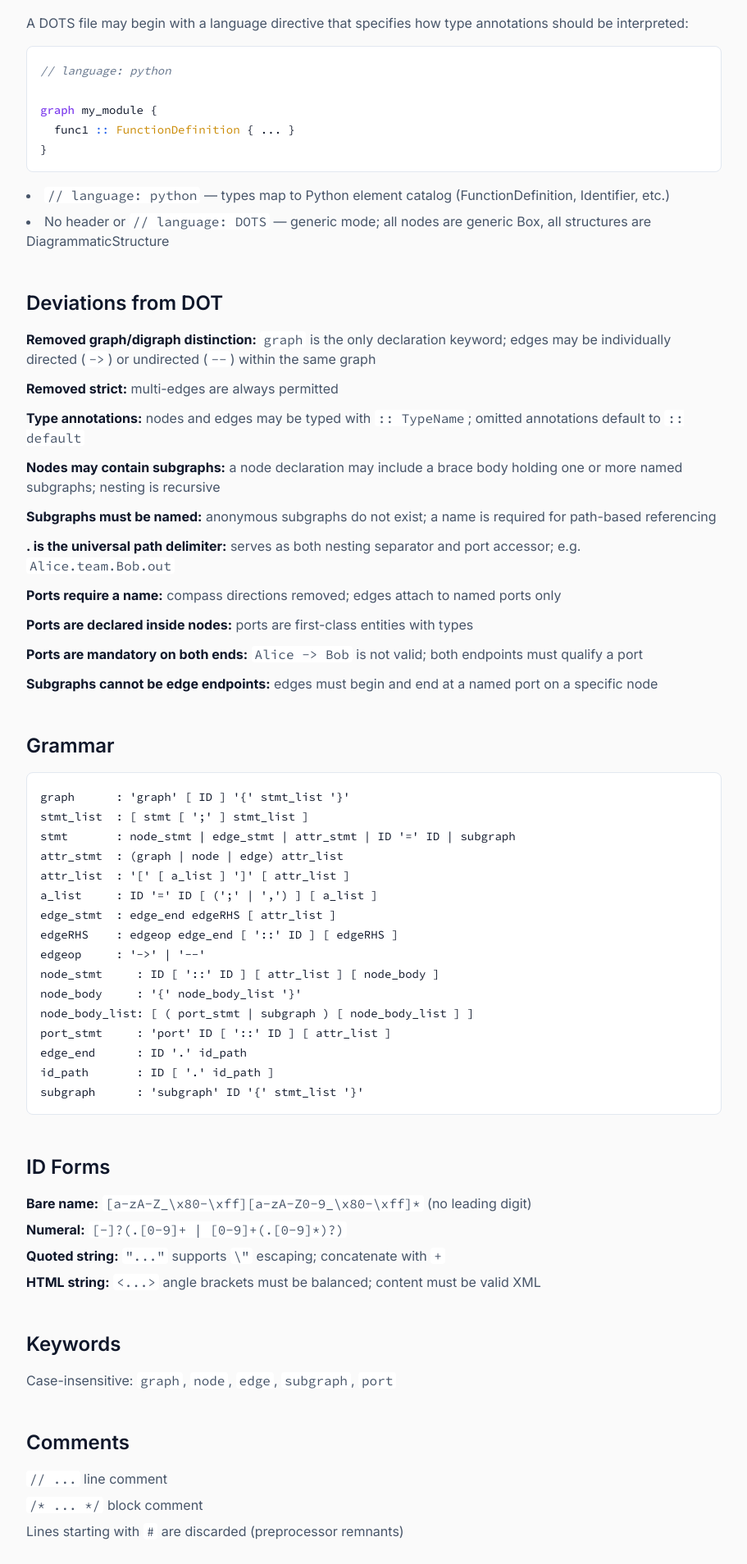
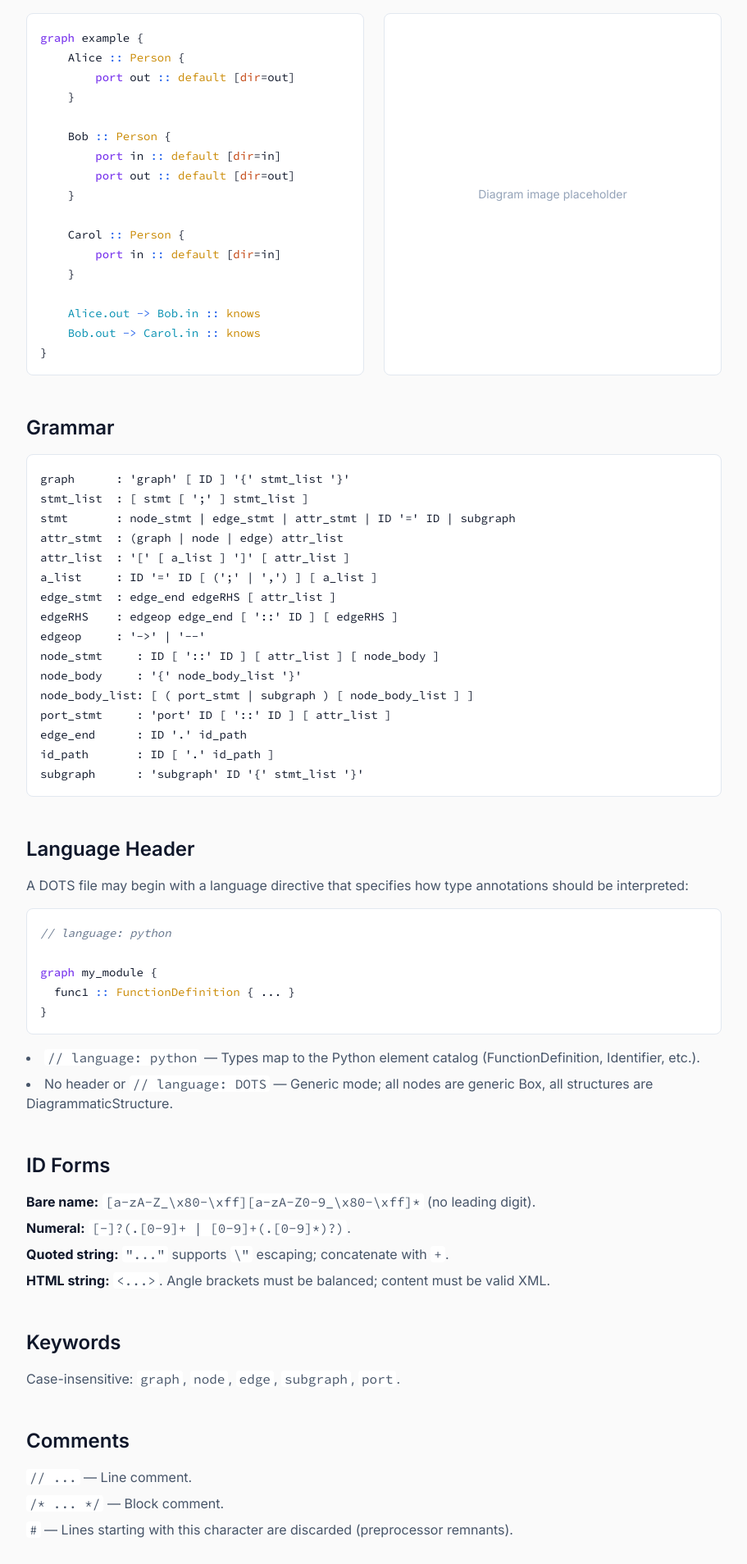
Before and after one commit to adjointlabs/adjointlabs.github.io, a React (Vite) app: page /dots in a window 1280 px wide. Shown: the part 752-2660 px from the top of the page at 82% size, without its empty margins (184-1095 px from the left). Built offline with nearby package versions, Linux system fonts and the light colour scheme.

Commit message:
minor fixes

```diff
--- a/src/pages/DotsPage.tsx
+++ b/src/pages/DotsPage.tsx
@@ -73,42 +73,36 @@ export function DotsPage() {
             </h2>
 
             <div className="prose prose-lg max-w-none">
-              {/* Language Header */}
+              {/* Example */}
               <section className="mb-12">
                 <h3 className="text-2xl font-semibold text-[--color-text-primary] mb-4">
-                  Language Header
+                  Example
                 </h3>
-              <p className="text-[--color-text-secondary] mb-4">
-                A DOTS file may begin with a language directive that specifies how type annotations should be interpreted:
-              </p>
-              <DotsHighlighter code={`// language: python
+                <div className="grid md:grid-cols-2 gap-6">
+                  <div>
+                    <DotsHighlighter code={`graph example {
+    Alice :: Person {
+        port out :: default [dir=out]
+    }
 
-graph my_module {
-  func1 :: FunctionDefinition { ... }
+    Bob :: Person {
+        port in :: default [dir=in]
+        port out :: default [dir=out]
+    }
+
+    Carol :: Person {
+        port in :: default [dir=in]
+    }
+
+    Alice.out -> Bob.in :: knows
+    Bob.out -> Carol.in :: knows
 }`} />
-              <ul className="list-disc list-inside text-[--color-text-secondary] mt-4 space-y-2">
-                <li><code className="bg-[--color-surface] px-1 rounded">// language: python</code> — types map to Python element catalog (FunctionDefinition, Identifier, etc.)</li>
-                <li>No header or <code className="bg-[--color-surface] px-1 rounded">// language: DOTS</code> — generic mode; all nodes are generic Box, all structures are DiagrammaticStructure</li>
-              </ul>
-            </section>
-
-            {/* Deviations from DOT */}
-            <section className="mb-12">
-              <h3 className="text-2xl font-semibold text-[--color-text-primary] mb-4">
-                Deviations from DOT
-              </h3>
-              <ul className="space-y-3 text-[--color-text-secondary]">
-                <li><strong className="text-[--color-text-primary]">Removed graph/digraph distinction:</strong> <code className="bg-[--color-surface] px-1 rounded">graph</code> is the only declaration keyword; edges may be individually directed (<code className="bg-[--color-surface] px-1 rounded">{`->`}</code>) or undirected (<code className="bg-[--color-surface] px-1 rounded">--</code>) within the same graph</li>
-                <li><strong className="text-[--color-text-primary]">Removed strict:</strong> multi-edges are always permitted</li>
-                <li><strong className="text-[--color-text-primary]">Type annotations:</strong> nodes and edges may be typed with <code className="bg-[--color-surface] px-1 rounded">:: TypeName</code>; omitted annotations default to <code className="bg-[--color-surface] px-1 rounded">:: default</code></li>
-                <li><strong className="text-[--color-text-primary]">Nodes may contain subgraphs:</strong> a node declaration may include a brace body holding one or more named subgraphs; nesting is recursive</li>
-                <li><strong className="text-[--color-text-primary]">Subgraphs must be named:</strong> anonymous subgraphs do not exist; a name is required for path-based referencing</li>
-                <li><strong className="text-[--color-text-primary]">. is the universal path delimiter:</strong> serves as both nesting separator and port accessor; e.g. <code className="bg-[--color-surface] px-1 rounded">Alice.team.Bob.out</code></li>
-                <li><strong className="text-[--color-text-primary]">Ports require a name:</strong> compass directions removed; edges attach to named ports only</li>
-                <li><strong className="text-[--color-text-primary]">Ports are declared inside nodes:</strong> ports are first-class entities with types</li>
-                <li><strong className="text-[--color-text-primary]">Ports are mandatory on both ends:</strong> <code className="bg-[--color-surface] px-1 rounded">Alice {`->`} Bob</code> is not valid; both endpoints must qualify a port</li>
-                <li><strong className="text-[--color-text-primary]">Subgraphs cannot be edge endpoints:</strong> edges must begin and end at a named port on a specific node</li>
-              </ul>
+                  </div>
+                  <div className="flex items-center justify-center bg-[--color-surface] border border-[--color-border] rounded-lg p-4 min-h-[300px]">
+                    {/* Placeholder for diagram image */}
+                    <p className="text-[--color-text-muted] text-sm">Diagram image placeholder</p>
+                  </div>
+                </div>
               </section>
 
               {/* Grammar */}
@@ -136,16 +130,35 @@ subgraph      : 'subgraph' ID '{' stmt_list '}'`}</code>
                 </pre>
               </section>
 
+              {/* Language Header */}
+              <section className="mb-12">
+                <h3 className="text-2xl font-semibold text-[--color-text-primary] mb-4">
+                  Language Header
+                </h3>
+              <p className="text-[--color-text-secondary] mb-4">
+                A DOTS file may begin with a language directive that specifies how type annotations should be interpreted:
+              </p>
+              <DotsHighlighter code={`// language: python
+
+graph my_module {
+  func1 :: FunctionDefinition { ... }
+}`} />
+              <ul className="list-disc list-inside text-[--color-text-secondary] mt-4 space-y-2">
+                <li><code className="bg-[--color-surface] px-1 rounded">// language: python</code> — Types map to the Python element catalog (FunctionDefinition, Identifier, etc.).</li>
+                <li>No header or <code className="bg-[--color-surface] px-1 rounded">// language: DOTS</code> — Generic mode; all nodes are generic Box, all structures are DiagrammaticStructure.</li>
+              </ul>
+            </section>
+
             {/* ID Forms */}
             <section className="mb-12">
               <h3 className="text-2xl font-semibold text-[--color-text-primary] mb-4">
                 ID Forms
               </h3>
               <ul className="space-y-2 text-[--color-text-secondary]">
-                <li><strong className="text-[--color-text-primary]">Bare name:</strong> <code className="bg-[--color-surface] px-1 rounded">[a-zA-Z_\x80-\xff][a-zA-Z0-9_\x80-\xff]*</code> (no leading digit)</li>
-                <li><strong className="text-[--color-text-primary]">Numeral:</strong> <code className="bg-[--color-surface] px-1 rounded">[-]?(.[0-9]+ | [0-9]+(.[0-9]*)?)</code></li>
-                <li><strong className="text-[--color-text-primary]">Quoted string:</strong> <code className="bg-[--color-surface] px-1 rounded">"..."</code> supports <code className="bg-[--color-surface] px-1 rounded">\"</code> escaping; concatenate with <code className="bg-[--color-surface] px-1 rounded">+</code></li>
-                <li><strong className="text-[--color-text-primary]">HTML string:</strong> <code className="bg-[--color-surface] px-1 rounded">&lt;...&gt;</code> angle brackets must be balanced; content must be valid XML</li>
+                <li><strong className="text-[--color-text-primary]">Bare name:</strong> <code className="bg-[--color-surface] px-1 rounded">[a-zA-Z_\x80-\xff][a-zA-Z0-9_\x80-\xff]*</code> (no leading digit).</li>
+                <li><strong className="text-[--color-text-primary]">Numeral:</strong> <code className="bg-[--color-surface] px-1 rounded">[-]?(.[0-9]+ | [0-9]+(.[0-9]*)?)</code>.</li>
+                <li><strong className="text-[--color-text-primary]">Quoted string:</strong> <code className="bg-[--color-surface] px-1 rounded">"..."</code> supports <code className="bg-[--color-surface] px-1 rounded">\"</code> escaping; concatenate with <code className="bg-[--color-surface] px-1 rounded">+</code>.</li>
+                <li><strong className="text-[--color-text-primary]">HTML string:</strong> <code className="bg-[--color-surface] px-1 rounded">&lt;...&gt;</code>. Angle brackets must be balanced; content must be valid XML.</li>
               </ul>
             </section>
 
@@ -155,7 +168,7 @@ subgraph      : 'subgraph' ID '{' stmt_list '}'`}</code>
                 Keywords
               </h3>
               <p className="text-[--color-text-secondary]">
-                Case-insensitive: <code className="bg-[--color-surface] px-1 rounded">graph</code>, <code className="bg-[--color-surface] px-1 rounded">node</code>, <code className="bg-[--color-surface] px-1 rounded">edge</code>, <code className="bg-[--color-surface] px-1 rounded">subgraph</code>, <code className="bg-[--color-surface] px-1 rounded">port</code>
+                Case-insensitive: <code className="bg-[--color-surface] px-1 rounded">graph</code>, <code className="bg-[--color-surface] px-1 rounded">node</code>, <code className="bg-[--color-surface] px-1 rounded">edge</code>, <code className="bg-[--color-surface] px-1 rounded">subgraph</code>, <code className="bg-[--color-surface] px-1 rounded">port</code>.
               </p>
             </section>
 
@@ -165,9 +178,9 @@ subgraph      : 'subgraph' ID '{' stmt_list '}'`}</code>
                 Comments
               </h3>
               <ul className="space-y-2 text-[--color-text-secondary]">
-                <li><code className="bg-[--color-surface] px-1 rounded">// ...</code> line comment</li>
-                <li><code className="bg-[--color-surface] px-1 rounded">/* ... */</code> block comment</li>
-                <li>Lines starting with <code className="bg-[--color-surface] px-1 rounded">#</code> are discarded (preprocessor remnants)</li>
+                <li><code className="bg-[--color-surface] px-1 rounded">// ...</code> — Line comment.</li>
+                <li><code className="bg-[--color-surface] px-1 rounded">/* ... */</code> — Block comment.</li>
+                <li><code className="bg-[--color-surface] px-1 rounded">#</code> — Lines starting with this character are discarded (preprocessor remnants).</li>
               </ul>
             </section>
 
@@ -239,6 +252,36 @@ subgraph      : 'subgraph' ID '{' stmt_list '}'`}</code>
                 UTF-8 by default; Latin-1 via <code className="bg-[--color-surface] px-1 rounded">charset</code> attribute. HTML entities are valid inside HTML strings.
               </p>
             </section>
+
+            {/* Deviations from DOT */}
+            <section className="mb-12">
+              <h3 className="text-2xl font-semibold text-[--color-text-primary] mb-4">
+                Deviations from DOT
+              </h3>
+              <p className="text-[--color-text-secondary] mb-4">
+                For users familiar with{' '}
+                <a
+                  href="https://graphviz.org/doc/info/lang.html"
+                  target="_blank"
+                  rel="noopener noreferrer"
+                  className="text-[--color-accent] hover:underline"
+                >
+                  Graphviz DOT
+                </a>, here are the key differences:
+              </p>
+              <ul className="space-y-3 text-[--color-text-secondary]">
+                <li><strong className="text-[--color-text-primary]">Removed graph/digraph distinction:</strong> <code className="bg-[--color-surface] px-1 rounded">graph</code> is the only declaration keyword; edges may be individually directed (<code className="bg-[--color-surface] px-1 rounded">{`->`}</code>) or undirected (<code className="bg-[--color-surface] px-1 rounded">--</code>) within the same graph.</li>
+                <li><strong className="text-[--color-text-primary]">Removed strict:</strong> Multi-edges are always permitted.</li>
+                <li><strong className="text-[--color-text-primary]">Type annotations:</strong> Nodes and edges may be typed with <code className="bg-[--color-surface] px-1 rounded">:: TypeName</code>; omitted annotations default to <code className="bg-[--color-surface] px-1 rounded">:: default</code>.</li>
+                <li><strong className="text-[--color-text-primary]">Nodes may contain subgraphs:</strong> A node declaration may include a brace body holding one or more named subgraphs; nesting is recursive.</li>
+                <li><strong className="text-[--color-text-primary]">Subgraphs must be named:</strong> Anonymous subgraphs do not exist; a name is required for path-based referencing.</li>
+                <li><strong className="text-[--color-text-primary]">. is the universal path delimiter:</strong> Serves as both nesting separator and port accessor, e.g. <code className="bg-[--color-surface] px-1 rounded">Alice.team.Bob.out</code>.</li>
+                <li><strong className="text-[--color-text-primary]">Ports require a name:</strong> Compass directions are removed; edges attach to named ports only.</li>
+                <li><strong className="text-[--color-text-primary]">Ports are declared inside nodes:</strong> Ports are first-class entities with types.</li>
+                <li><strong className="text-[--color-text-primary]">Ports are mandatory on both ends:</strong> <code className="bg-[--color-surface] px-1 rounded">Alice {`->`} Bob</code> is not valid; both endpoints must qualify a port.</li>
+                <li><strong className="text-[--color-text-primary]">Subgraphs cannot be edge endpoints:</strong> Edges must begin and end at a named port on a specific node.</li>
+              </ul>
+            </section>
             </div>
           </section>
         </div>
```
Lines whose indentation alone changed are shown as unchanged.
